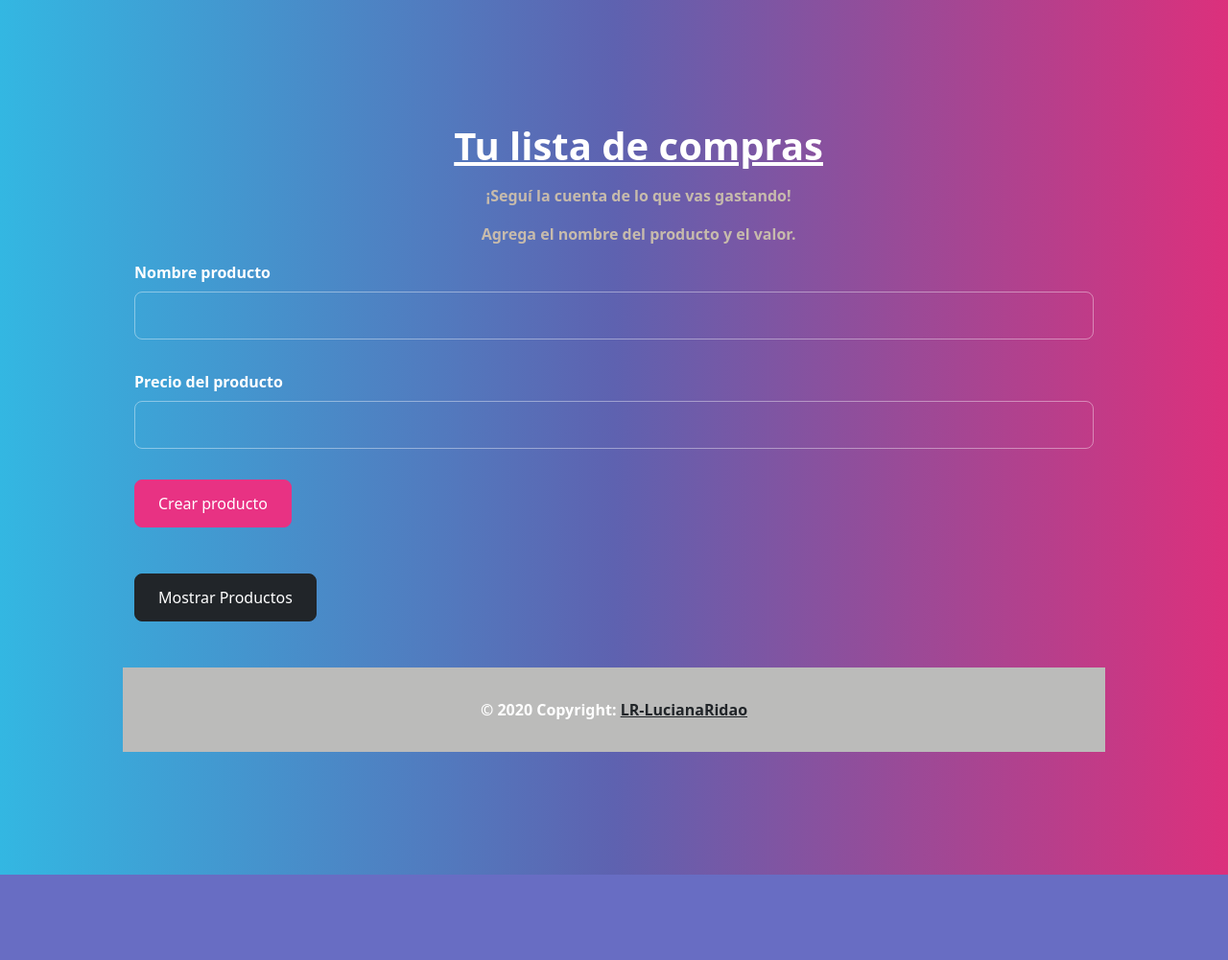
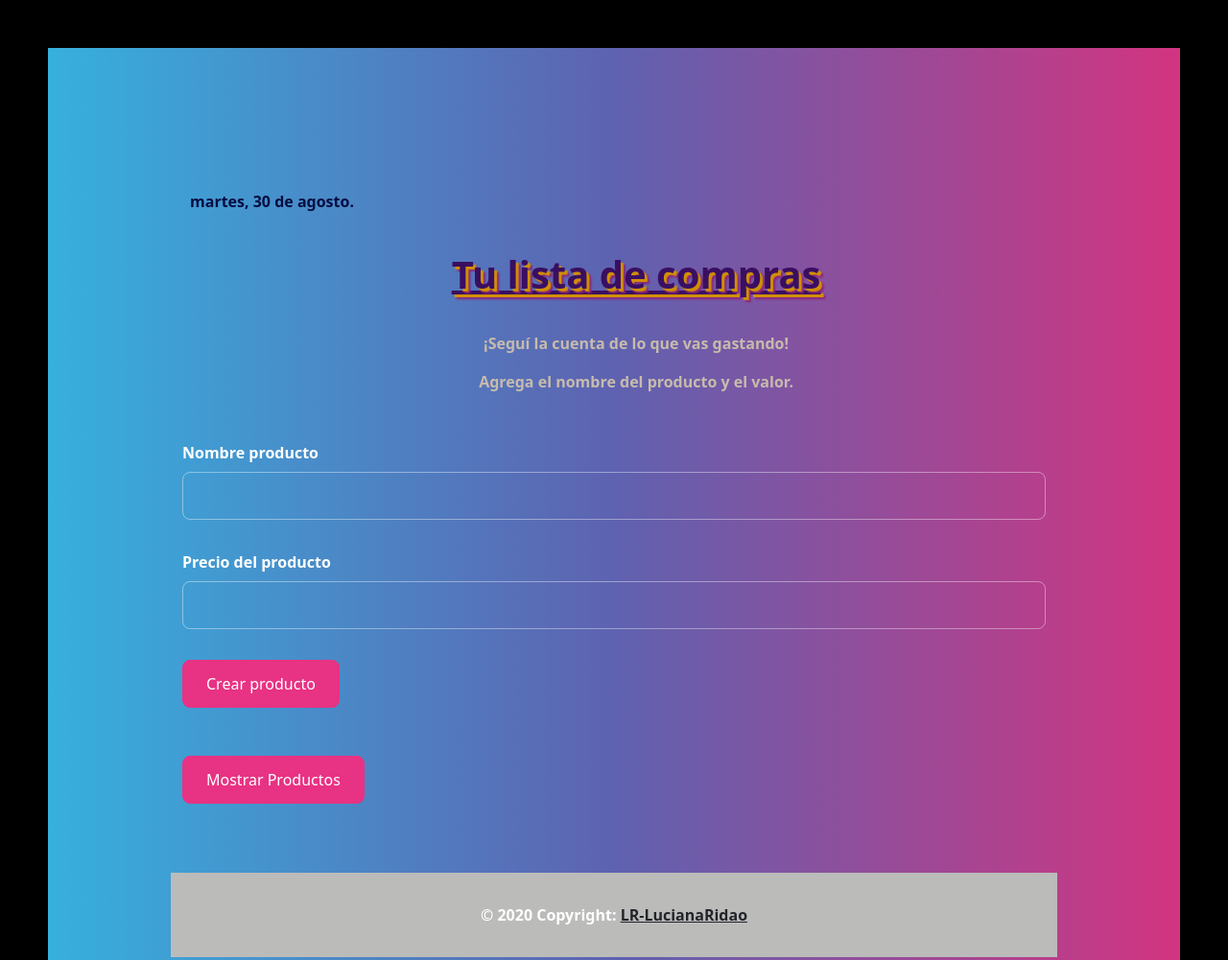
Before and after one commit to Lula011/Javascript, a plain HTML site: page index.html in a window 1280 px wide. Shown: the top 1001 px of the page at 96% size. Before the commit the page ends 912 px from the top, so only its background shows below. Drawn offline with nearby package versions, Linux system fonts and the light colour scheme; some packages are replaced by stand-ins of ours; a script that the page names is missing.

Commit message:
modificaciones finales

```diff
--- a/index.html
+++ b/index.html
@@ -7,9 +7,18 @@
     <meta name="viewport" content="width=device-width, initial-scale=1.0">
     <link rel="stylesheet" href="./styles.css">
     <link rel="stylesheet" href="https://bootswatch.com/5/quartz/bootstrap.min.css">
+        <link rel="preconnect" href="https://fonts.googleapis.com">
+
     <title>TusCompras</title>
 </head>
 <b>
+    <!--fecha-->
+    <div class="perfil">
+
+        <div class="userData">
+            <div id="fecha"></div>
+            <div id="userip"></div>
+        </div>
 
         <h1>Tu lista de compras</h1>
 
@@ -27,7 +36,7 @@
 
                 <div class="mb-3">
 
-                <label for="precioLista" class="form-label" >Precio del producto</label>
+                    <label for="precioLista" class="form-label">Precio del producto</label>
                     <input type="number" class="form-control" id="precioLista" name="precio" required></div>
                 <!--botón enter-->
                 <button type="submit" class="btn btn-primary">Crear producto</button>
@@ -36,9 +45,7 @@
         </div>
 
         <div class="container">
-        <br><br>
-
-        <button id="botonCargado" class="btn btn-dark">Mostrar Productos</button>
+            <button id="botonCargado" class="btn btn-primary">Mostrar Productos</button> <br><br>
 
             <div id="divListas" class="row"></div> <br><br>
         </div>
--- a/script.js
+++ b/script.js
@@ -1,3 +1,10 @@
+
+const fecha = document.querySelector('#fecha')
+
+
+// creacion de fecha
+const FECHA = new Date()
+fecha.innerHTML = `${FECHA.toLocaleDateString('es-MX', { weekday: 'long', month: 'long', day: 'numeric' })}.`
 
 
 class Lista {
@@ -31,7 +38,7 @@ formListas.addEventListener("submit", (e) => {
 
     let lista = new Lista(datForm.get("nombre"), datForm.get("precio"))
     listas.push(lista)
-    console.log(listas)
+
     localStorage.setItem(`listas`, JSON.stringify(listas))
     formListas.reset()
 })
@@ -48,9 +55,9 @@ botonCargado.addEventListener('click', () => {
         divListas.innerHTML += `
 
 
-         <div class="list-group" id ="lista${indice}">
+         <div class="list-group" id="lista${indice}">
             <li class="list-group-item d-flex justify-content-between align-items-center">
-                ${lista.nombre}<span class="badge bg-primary rounded-pill"> $${lista.precio}</span>
+                ${lista.nombre}<span class="badge bg-dark rounded w-10 p-2"> $${lista.precio}</span>
                  <div class="list-group"><button class="btn btn-danger">Eliminar Producto</button></div>
             </li>
         </div>`
@@ -67,10 +74,9 @@ botonCargado.addEventListener('click', () => {
             listas.splice(indice, 1)
 
             localStorage.setItem(`listas`, JSON.stringify(listas))
-            console.log(`${lista.nombre} Eliminada`)
-
 
         })
+
         //Alerta de producto "Eliminado"
         botonList.addEventListener(`click`, () => {
             Swal.fire({
--- a/styles.css
+++ b/styles.css
@@ -1,16 +1,38 @@
 body{
     padding: 10%;
     margin: 5%;
+    border:solid black  50px;
+}
+
+.userData{
+    margin-bottom: 20px;
+    padding: 20px;
+    color: rgb(4, 13, 65);
 }
 
 h1{
     text-decoration:underline;
     margin-left: 5%;
+    padding-bottom: 20px;
     text-align: center;
+    color: rgb(58, 15, 97);
+    text-shadow: 3px 3px 1px rgb(209, 144, 4),
+    5px 5px 2px rgb(139, 37, 122);
 }
 
 p{
+
     margin-left: 5%;
     text-align: center;
     color: rgb(199, 187, 172);
 }
+
+.container{
+    margin-top: 50px;
+
+}
+
+.row {
+      font-size: 20px;
+
+}
```
Lines whose indentation alone changed are shown as unchanged.
